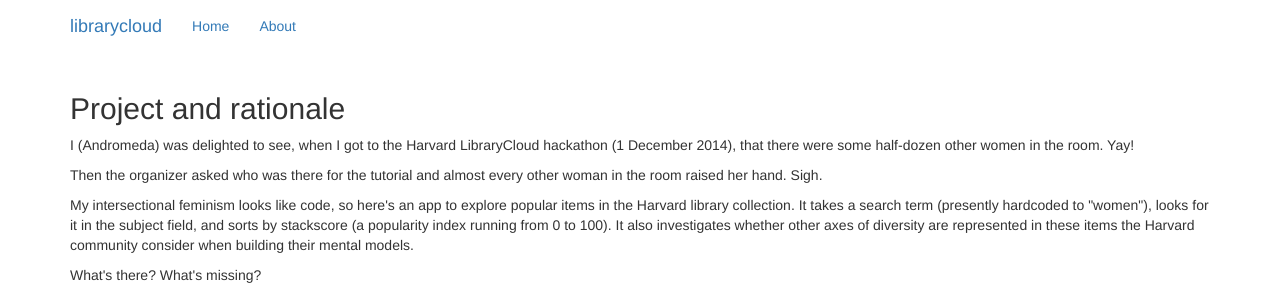
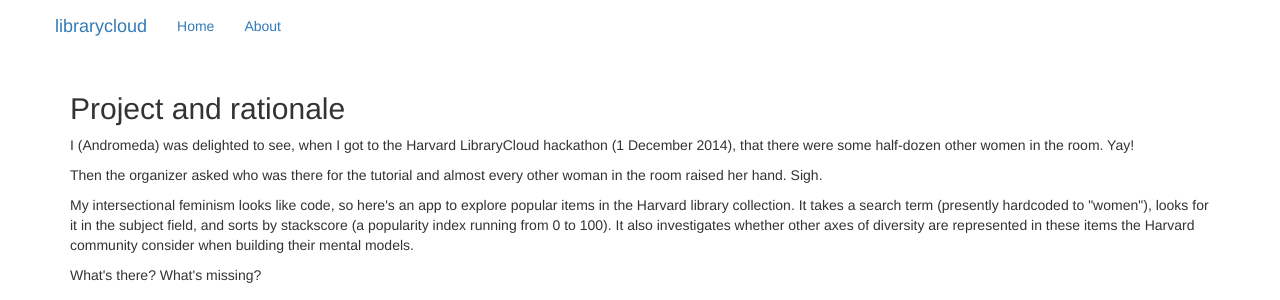
Before and after one commit to thatandromeda/librarycloud, a Django app: template librarycloud/templates/pages/about.html in a window 1280 px wide. Shown: the top 300 px of the page. Run offline with Django 3.2, Linux system fonts and the light colour scheme; the template is opened without the code that fills it, so the values that code supplies are empty; some libraries are stand-ins or nearby versions.

Commit message:
oh wow alignment was bugging me

```diff
--- a/librarycloud/static/css/project.css
+++ b/librarycloud/static/css/project.css
@@ -5,6 +5,10 @@
 
 .text-color-normal {
   color: #333;
+}
+
+.navbar-brand {
+  padding-left: 0;
 }
 
 .row {
```
